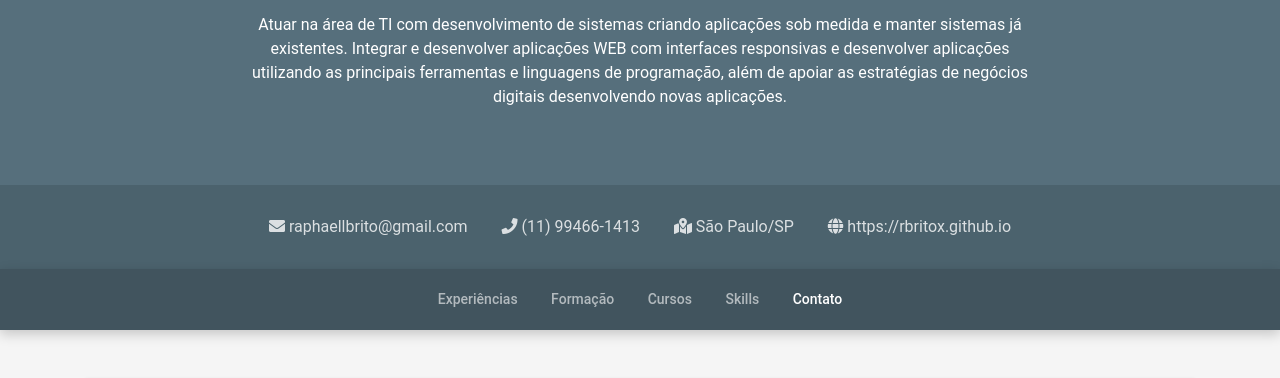
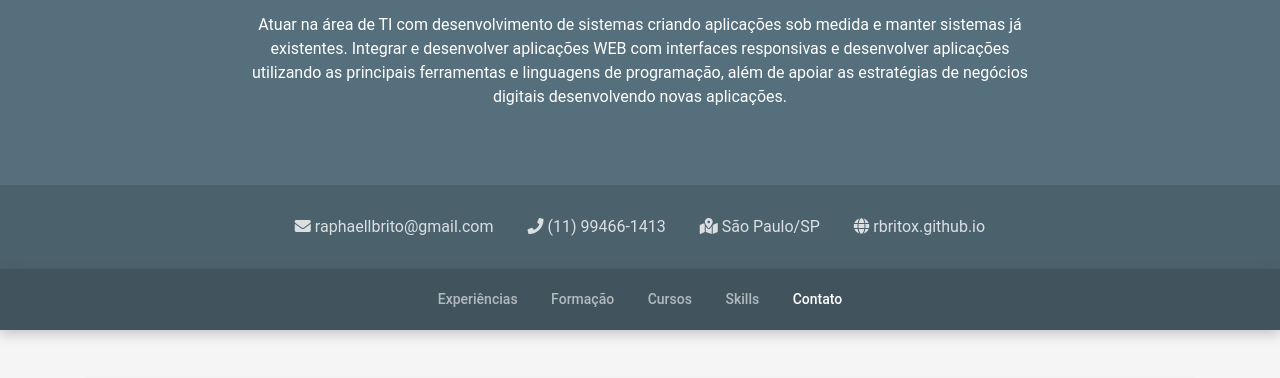
Before and after one commit to RBritoX/rbritox.github.io, a plain HTML site: page index.html in a window 1280 px wide. Shown: the part 357-735 px from the top of the page. Drawn offline with nearby package versions, Linux system fonts and the light colour scheme.

Commit message:
atualizacao site

```diff
--- a/index.html
+++ b/index.html
@@ -56,7 +56,7 @@
                         <li class="website list-inline-item"><i class="fas fa-map-marked-alt"></i><a href="https://goo.gl/maps/dN6XMz9w5Tr" target="_blank">
                                 São Paulo/SP</a></li>
                         <li class="website list-inline-item"><i class="fas fa-globe"></i><a href="https://rbritox.github.io" target="_blank">
-                                https://rbritox.github.io</a></li>
+                                rbritox.github.io</a></li>
                     </ul>
                 </div>
                 <!--//container-->
```
